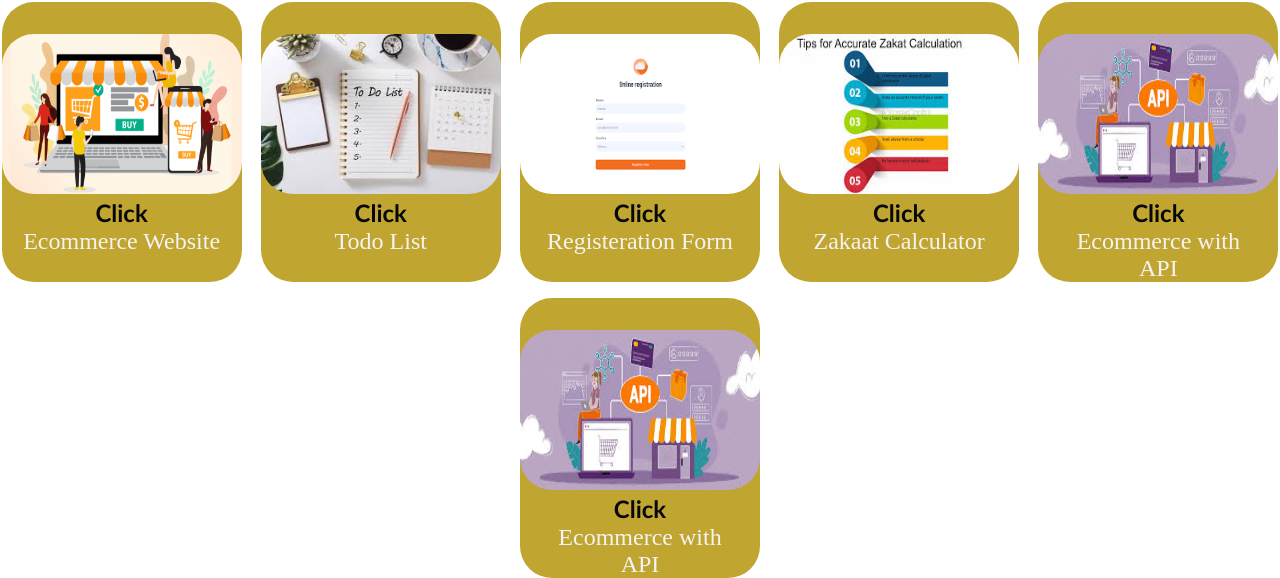
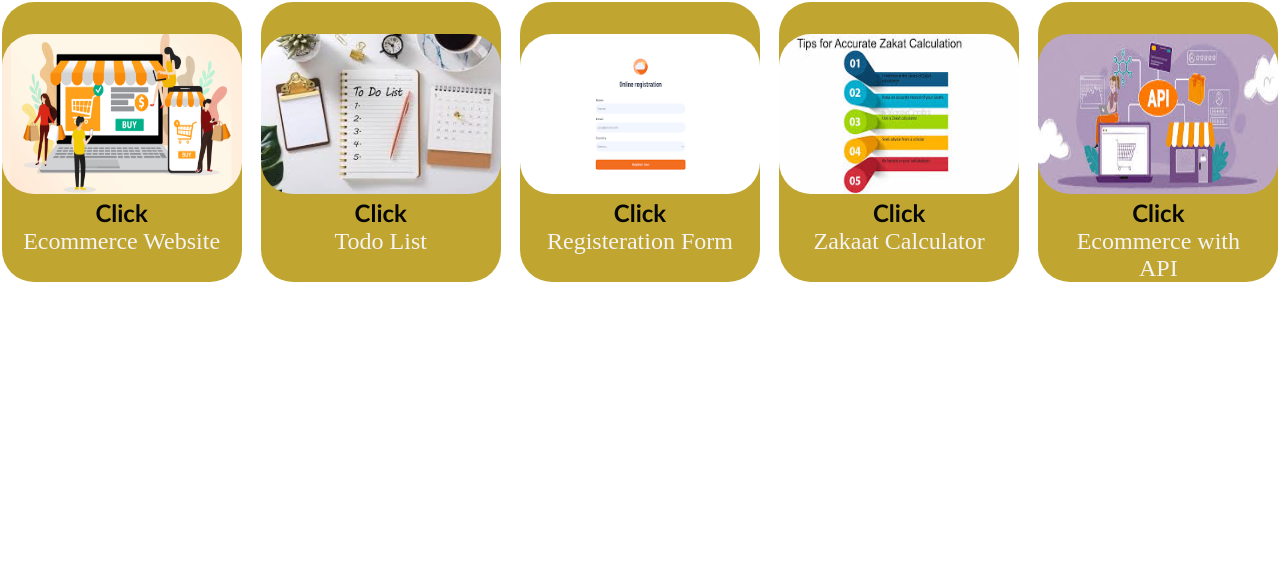
Before and after one commit to zohaib240/Portfolio, a plain HTML site: page projects.html in a window 1280 px wide. Shown: the part 421-999 px from the top of the page. After the commit the page ends 800 px from the top, so only its background shows below. Drawn offline with Linux system fonts and the light colour scheme.

Commit message:
index file changed

```diff
--- a/projects.html
+++ b/projects.html
@@ -25,7 +25,6 @@
     <div class="projectz"><img src="assets/form.png "  alt="img"> <br> <a href="https://zohaib240.github.io/User-Register-Form/"><span class="but"> Click </span> <br>Registeration Form</a></div>
     <div class="projectz"><img src="assets/zakat.jpeg"  alt="img"> <br> <a href="https://zohaib240.github.io/Zakaat-Calculator/"><span class="but"> Click </span> <br>Zakaat Calculator</a></div>
     <div class="projectz"><img src="assets/api.jpeg"  alt="img"> <br> <a href="https://zohaib240.github.io/Ecommerce-App/"><span class="but"> Click </span> <br>Ecommerce with <br> API</a></div>
-    <div class="projectz"><img src="assets/api.jpeg"  alt="img"> <br> <a href="https://zohaib240.github.io/Ecommerce-App/"><span class="but"> Click </span> <br>Ecommerce with <br> API</a></div>
     </div>
 </body>
 </html>
```
